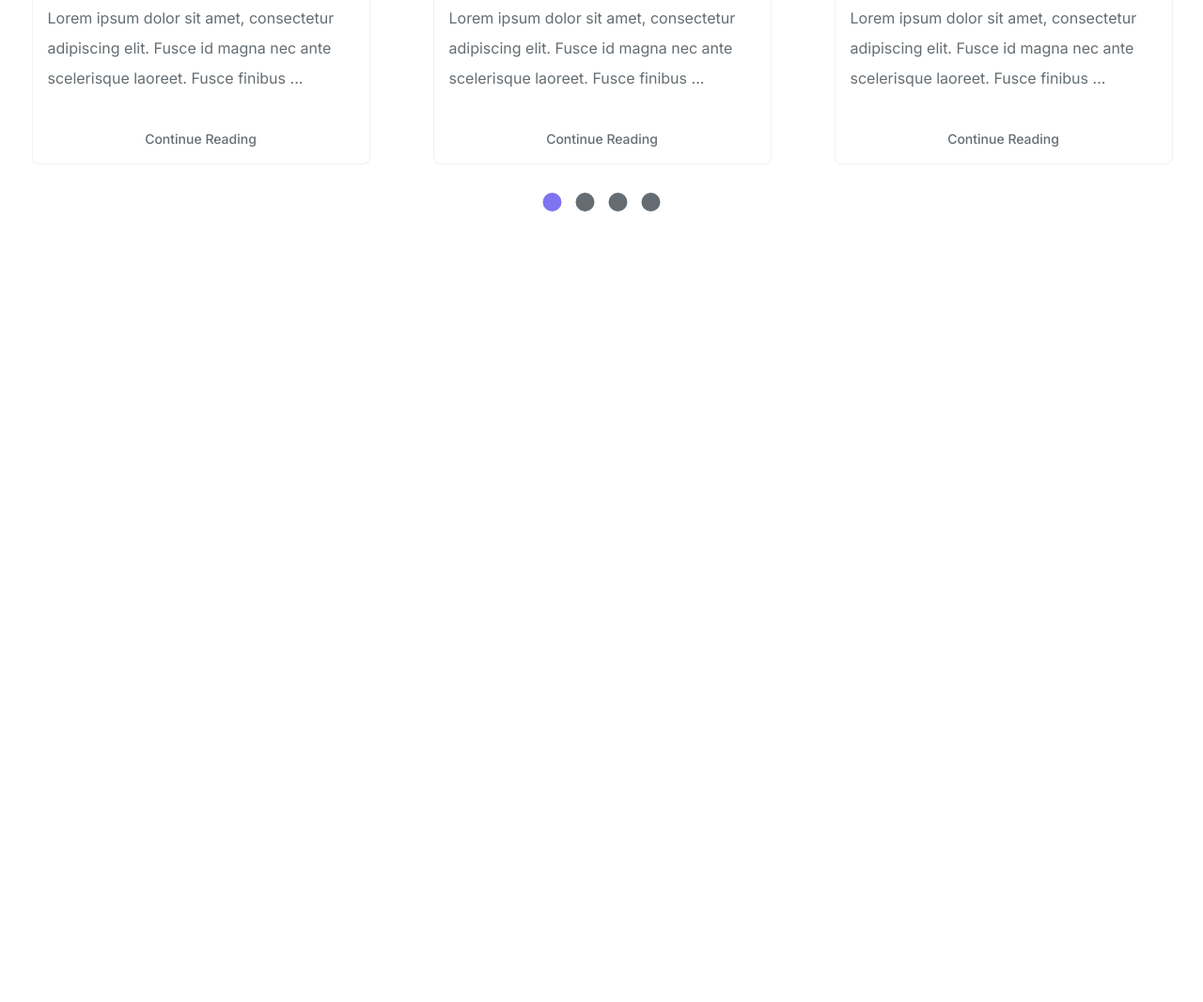
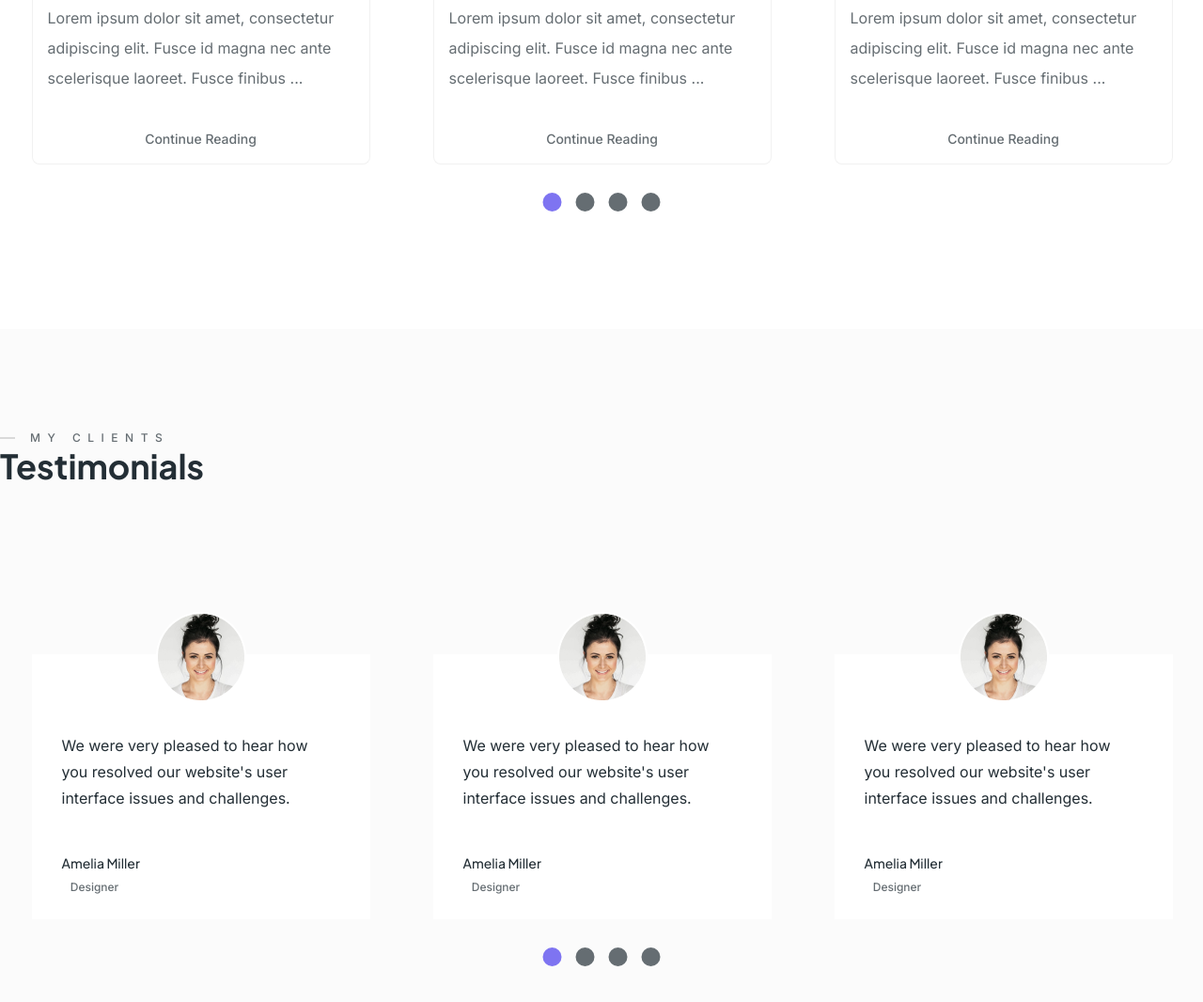
Before and after one commit to acdc1111/porfolio, a plain HTML site: page index.html in a window 1280 px wide. Shown: the part 3713-4779 px from the top of the page at 94% size. Before the commit the page ends 4063 px from the top, so only its background shows below. Drawn offline with Linux system fonts and the light colour scheme.

Commit message:
add teatimonials

```diff
--- a/css/style.css
+++ b/css/style.css
@@ -5,3 +5,4 @@
 @import "portfolio.css";
 @import "experisec.css";
 @import "blog.css";
+@import "testimonials.css";
--- /dev/null
+++ b/css/testimonials.css
@@ -0,0 +1,55 @@
+.testimonials {
+    padding: 104px 0 153px;
+    background: var(--bg-section);
+}
+
+.dark .tesimonials{
+    background: var(--bg-dark);
+}
+
+.testimonials-title{
+    margin-bottom: 132px;
+}
+
+.slider{
+    padding-top: 50px;
+}
+
+.testimonials-sliders-wrapper{
+    width: 360px;
+    margin: 0 auto;
+    background: var(--bg-white);
+    position: relative;
+    padding: 83px 52px 24px 32px;
+}
+
+.testimonials-sliders-img{
+    width: 96px;
+    height: 96px;
+    position: absolute;
+    top: -45px;
+    left: 50%;
+    transform: translateX(-50%);
+}
+
+.testimonials-sliders-text {
+    font-weight: 400;
+    line-height: 28px;
+    margin-bottom: 48px;
+    font-size: 16px;
+}
+
+.testimonials-sliders-name {
+    font-family: var(--ff-jacarta);
+    display: block;
+    margin-bottom: 9px;
+}
+
+.testimonials-sliders-job {
+    color: var(--color-secondary);
+    font-size: 12px;
+    display: block;
+    width: 70px;
+    padding: 4px 0;
+    text-align: center;
+}
--- a/index.html
+++ b/index.html
@@ -219,7 +219,7 @@
                     </div>
                     <div class="experisec-tabs">
                         <div class="tab active">
-                            <span class="tab-title">Front-end Developer  Apple .Inc
+                            <span class="tab-title">Front-end Developer Apple .Inc
                             </span>
                             <span class="tab-sity">California, United States
                             </span>
@@ -232,15 +232,17 @@
                             <ul class="tab-list">
                                 <li class="tab-item">Improving overall website performance for mobile users.
                                 </li>
-                                <li class="tab-item">Collaborate with back-end developers and web designers to improve usability
+                                <li class="tab-item">Collaborate with back-end developers and web designers to improve
+                                    usability
                                 </li>
                                 <li class="tab-item">Add voice search feature for mobile app.</li>
-                                <li class="tab-item">Developing an admin panel to manage contents, users, products and ...
+                                <li class="tab-item">Developing an admin panel to manage contents, users, products and
+                                    ...
                                 </li>
                             </ul>
                         </div>
                         <div class="tab">
-                            <span class="tab-title">Front-end Developer  Apple .Inc
+                            <span class="tab-title">Front-end Developer Apple .Inc
                             </span>
                             <span class="tab-sity">California, United States
                             </span>
@@ -253,15 +255,17 @@
                             <ul class="tab-list">
                                 <li class="tab-item">Improving overall website performance for mobile users.
                                 </li>
-                                <li class="tab-item">Collaborate with back-end developers and web designers to improve usability
+                                <li class="tab-item">Collaborate with back-end developers and web designers to improve
+                                    usability
                                 </li>
                                 <li class="tab-item">Add voice search feature for mobile app.</li>
-                                <li class="tab-item">Developing an admin panel to manage contents, users, products and ...
+                                <li class="tab-item">Developing an admin panel to manage contents, users, products and
+                                    ...
                                 </li>
                             </ul>
                         </div>
                         <div class="tab">
-                            <span class="tab-title">Front-end Developer  Apple .Inc
+                            <span class="tab-title">Front-end Developer Apple .Inc
                             </span>
                             <span class="tab-sity">California, United States
                             </span>
@@ -274,15 +278,17 @@
                             <ul class="tab-list">
                                 <li class="tab-item">Improving overall website performance for mobile users.
                                 </li>
-                                <li class="tab-item">Collaborate with back-end developers and web designers to improve usability
+                                <li class="tab-item">Collaborate with back-end developers and web designers to improve
+                                    usability
                                 </li>
                                 <li class="tab-item">Add voice search feature for mobile app.</li>
-                                <li class="tab-item">Developing an admin panel to manage contents, users, products and ...
+                                <li class="tab-item">Developing an admin panel to manage contents, users, products and
+                                    ...
                                 </li>
                             </ul>
                         </div>
                         <div class="tab">
-                            <span class="tab-title">Front-end Developer  Apple .Inc
+                            <span class="tab-title">Front-end Developer Apple .Inc
                             </span>
                             <span class="tab-sity">California, United States
                             </span>
@@ -295,10 +301,12 @@
                             <ul class="tab-list">
                                 <li class="tab-item">Improving overall website performance for mobile users.
                                 </li>
-                                <li class="tab-item">Collaborate with back-end developers and web designers to improve usability
+                                <li class="tab-item">Collaborate with back-end developers and web designers to improve
+                                    usability
                                 </li>
                                 <li class="tab-item">Add voice search feature for mobile app.</li>
-                                <li class="tab-item">Developing an admin panel to manage contents, users, products and ...
+                                <li class="tab-item">Developing an admin panel to manage contents, users, products and
+                                    ...
                                 </li>
                             </ul>
                         </div>
@@ -325,7 +333,8 @@
                                 </span>
                                 <span class="slider-blog-data">July 15, 2023
                                 </span>
-                                <p class="slider-blog-text">Lorem ipsum dolor sit amet, consectetur adipiscing elit. Fusce id magna nec ante scelerisque laoreet. Fusce finibus ...
+                                <p class="slider-blog-text">Lorem ipsum dolor sit amet, consectetur adipiscing elit.
+                                    Fusce id magna nec ante scelerisque laoreet. Fusce finibus ...
                                 </p>
                                 <a href="" class="slider-blog-link">Continue Reading </a>
                             </div>
@@ -341,7 +350,8 @@
                                 </span>
                                 <span class="slider-blog-data">July 19, 2023
                                 </span>
-                                <p class="slider-blog-text">Lorem ipsum dolor sit amet, consectetur adipiscing elit. Fusce id magna nec ante scelerisque laoreet. Fusce finibus ...
+                                <p class="slider-blog-text">Lorem ipsum dolor sit amet, consectetur adipiscing elit.
+                                    Fusce id magna nec ante scelerisque laoreet. Fusce finibus ...
                                 </p>
                                 <a href="" class="slider-blog-link">Continue Reading </a>
                             </div>
@@ -357,7 +367,8 @@
                                 </span>
                                 <span class="slider-blog-data">July 10, 2023
                                 </span>
-                                <p class="slider-blog-text">Lorem ipsum dolor sit amet, consectetur adipiscing elit. Fusce id magna nec ante scelerisque laoreet. Fusce finibus ...
+                                <p class="slider-blog-text">Lorem ipsum dolor sit amet, consectetur adipiscing elit.
+                                    Fusce id magna nec ante scelerisque laoreet. Fusce finibus ...
                                 </p>
                                 <a href="" class="slider-blog-link">Continue Reading </a>
                             </div>
@@ -373,7 +384,8 @@
                                 </span>
                                 <span class="slider-blog-data">July 17, 2023
                                 </span>
-                                <p class="slider-blog-text">Lorem ipsum dolor sit amet, consectetur adipiscing elit. Fusce id magna nec ante scelerisque laoreet. Fusce finibus ...
+                                <p class="slider-blog-text">Lorem ipsum dolor sit amet, consectetur adipiscing elit.
+                                    Fusce id magna nec ante scelerisque laoreet. Fusce finibus ...
                                 </p>
                                 <a href="" class="slider-blog-link">Continue Reading </a>
                             </div>
@@ -381,6 +393,67 @@
                     </div>
                 </div>
             </div>
+        </section>
+        <!-- end blok -->
+
+        <section class="testimonials">
+            <div class="container">
+                <span class="inner-subtitle testimonials-subtitle">MY CLIENTS</span>
+                <h2 class="inner-title testimonials-title">
+                    Testimonials
+                </h2>
+                <div class="testimonials-sliders">
+                    <div class="slider">
+                        <div class="testimonials-sliders-wrapper">
+                            <figure class="testimonials-sliders-img">
+                                <img src="img/slider-1.png" alt="slider">
+                            </figure>
+                            <p class="testimonials-sliders-text">We were very pleased to hear how you resolved our website's
+                                user interface issues and challenges.
+                            </p>
+                            <span class="testimonials-sliders-name">Amelia Miller</span>
+                            <span class="testimonials-sliders-job">Designer</span>
+                        </div>
+                    </div>
+                    <div class="slider">
+                        <div class="testimonials-sliders-wrapper">
+                            <figure class="testimonials-sliders-img">
+                                <img src="img/slider-1.png" alt="slider">
+                            </figure>
+                            <p class="testimonials-sliders-text">We were very pleased to hear how you resolved our website's
+                                user interface issues and challenges.
+                            </p>
+                            <span class="testimonials-sliders-name">Amelia Miller</span>
+                            <span class="testimonials-sliders-job">Designer</span>
+                        </div>
+                    </div>
+                    <div class="slider">
+                        <div class="testimonials-sliders-wrapper">
+                            <figure class="testimonials-sliders-img">
+                                <img src="img/slider-1.png" alt="slider">
+                            </figure>
+                            <p class="testimonials-sliders-text">We were very pleased to hear how you resolved our website's
+                                user interface issues and challenges.
+                            </p>
+                            <span class="testimonials-sliders-name">Amelia Miller</span>
+                            <span class="testimonials-sliders-job">Designer</span>
+                        </div>
+                    </div>
+                    <div class="slider">
+                        <div class="testimonials-sliders-wrapper">
+                            <figure class="testimonials-sliders-img">
+                                <img src="img/slider-1.png" alt="slider">
+                            </figure>
+                            <p class="testimonials-sliders-text">We were very pleased to hear how you resolved our website's
+                                user interface issues and challenges.
+                            </p>
+                            <span class="testimonials-sliders-name">Amelia Miller</span>
+                            <span class="testimonials-sliders-job">Designer</span>
+                        </div>
+                    </div>
+                </div>
+            </div>
+
         </section>
     </main>
 
--- a/js/main.js
+++ b/js/main.js
@@ -35,6 +35,14 @@ $(document).ready(function () {
         dots: true
     })
 
+    $(".testimonials-sliders").slick({
+        infinite: true,
+        slidesToShow: 3,
+        slidesToScroll: 1,
+        arrows: false,
+        dots: true
+    })
+
     // tab items
 
     $(".experices-list").on("click", ".experices-item:not(.active)", function(){
```
Also changed, not shown: img/slider-1.png (added).
